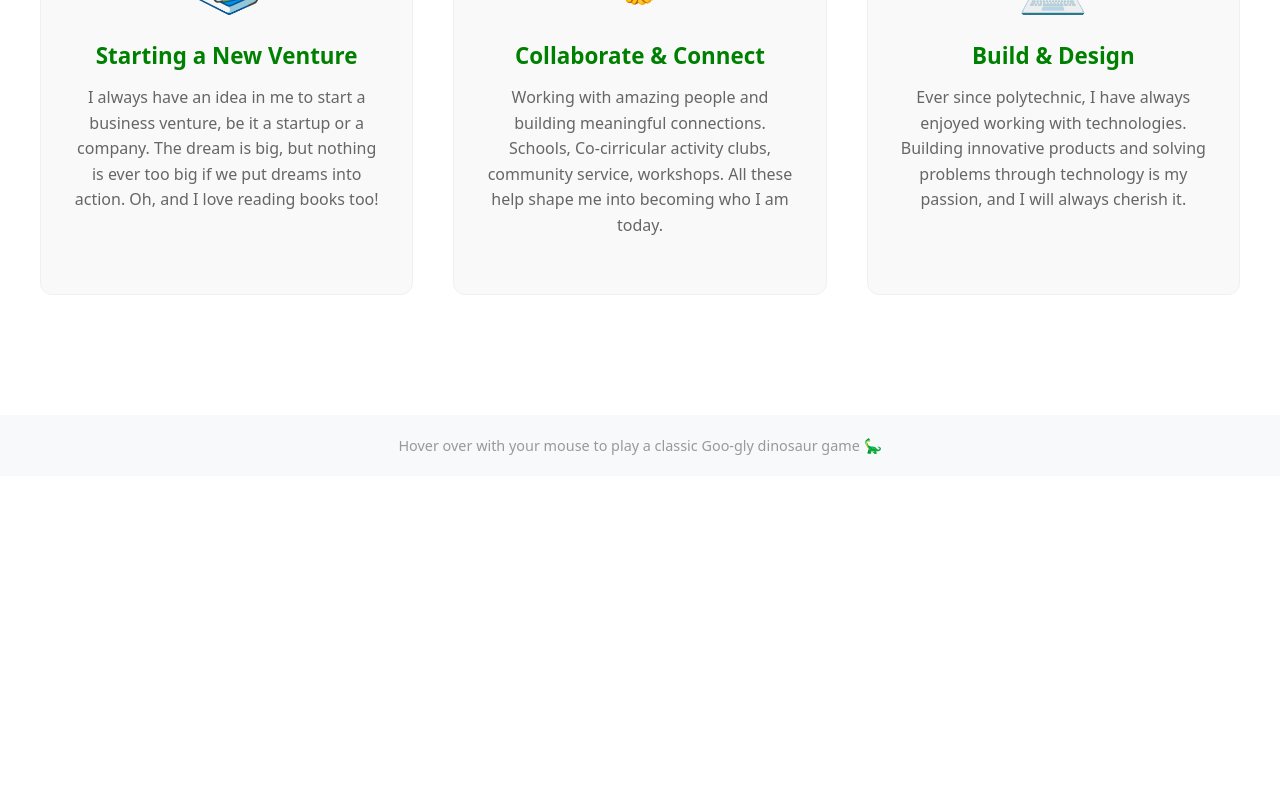
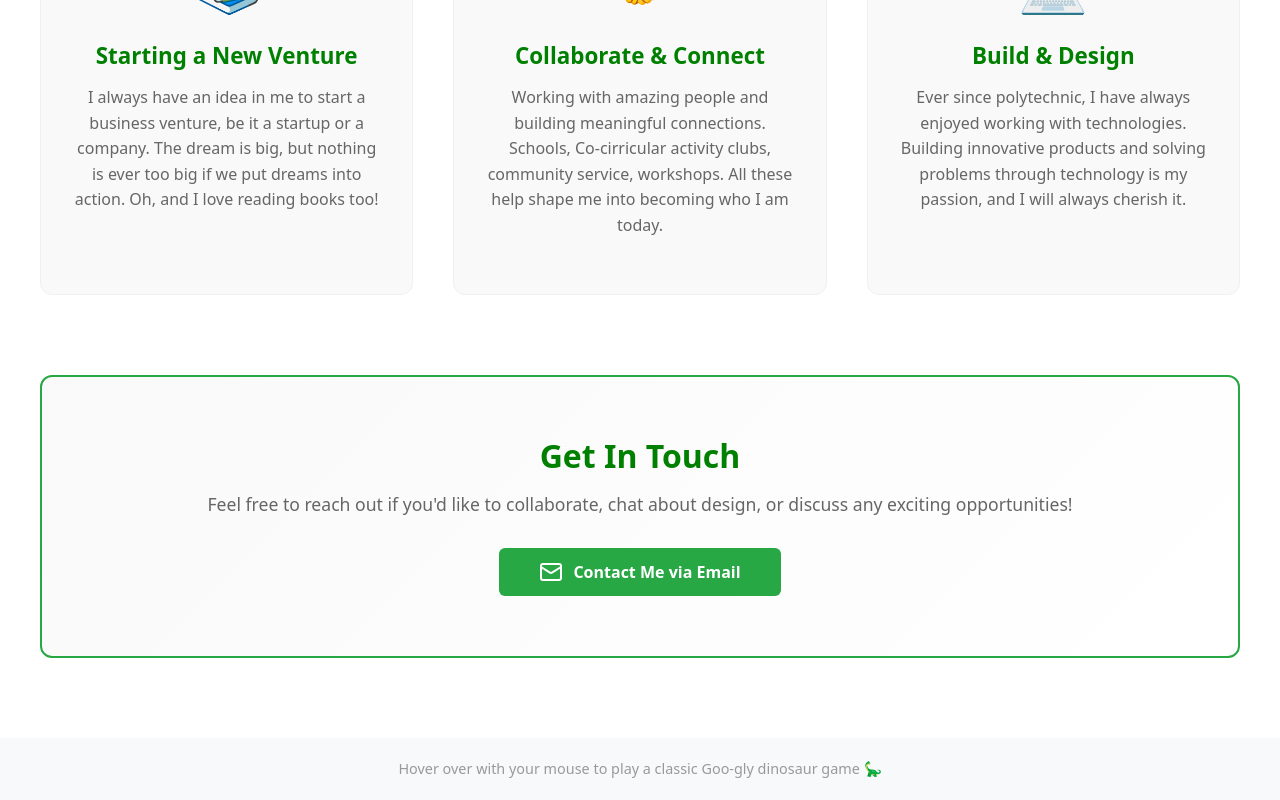
Before and after one commit to TeckYew/TeckYew.github.io, a Vue app: page /about in a window 1280 px wide. Shown: the part 2029-2829 px from the top of the page. Before the commit the page ends 2505 px from the top, so only its background shows below. Built offline with nearby package versions, Linux system fonts and the light colour scheme; no server answers; the database is empty; what vue-sweetalert2 would draw is missing.

Commit message:
Add GitHub and Tableau Public buttons to home page, add Contact Me section to About page, rename travel button to Technopreneurship Study Mission (London)

```diff
--- a/src/views/AboutMeView.vue
+++ b/src/views/AboutMeView.vue
@@ -32,7 +32,7 @@
             <h3>Explore & Travel</h3>
             <p>Back in January 2025, I went on a class trip to United Kingdom, London and a solo travel to Manchester and different parts of Europe (Belgium, Germany and Netherlands). The people, bookstores, food, and experience, all of these changed my point of view of the world.</p>
             <a href="https://www.linkedin.com/posts/smu-scis-technopreneurship-study-mission_tsm-london-2025-activity-7419562776085409794-Q_n6?utm_source=share&utm_medium=member_desktop&rcm=ACoAABPCGQ8BLzk9s9gW5mp8UMP3vihOYV2qCt4" target="_blank" rel="noopener noreferrer" style="display: inline-block; background: #0A66C2; color: white; padding: 8px 20px; border-radius: 6px; text-decoration: none; font-weight: 500; font-size: 0.9rem; transition: all 0.3s ease; margin-top: 10px;">
-              LinkedIn Post
+              Technopreneurship Study Mission (London)
             </a>
           </div>
 
@@ -71,6 +71,19 @@
             <h3>Build & Design</h3>
             <p>Ever since polytechnic, I have always enjoyed working with technologies. Building innovative products and solving problems through technology is my passion, and I will always cherish it.</p>
           </div>
+        </div>
+
+        <!-- Contact Me Section -->
+        <div class="contact-section">
+          <h2 class="contact-title">Get In Touch</h2>
+          <p class="contact-description">Feel free to reach out if you'd like to collaborate, chat about design, or discuss any exciting opportunities!</p>
+          <a href="mailto:teckyew2000@hotmail.com" class="contact-button">
+            <svg class="contact-icon" viewBox="0 0 24 24" fill="none" stroke="currentColor" stroke-width="2">
+              <rect x="2" y="4" width="20" height="16" rx="2"></rect>
+              <path d="m22 7-8.97 5.7a1.94 1.94 0 0 1-2.06 0L2 7"></path>
+            </svg>
+            Contact Me via Email
+          </a>
         </div>
       </div>
     </div>
@@ -273,6 +286,57 @@ export default {
   height: 20px;
 }
 
+/* Contact Section */
+.contact-section {
+  margin-top: 80px;
+  padding: 60px 40px;
+  text-align: center;
+  background: linear-gradient(135deg, #f9f9f9 0%, #ffffff 100%);
+  border-radius: 12px;
+  border: 2px solid #28a745;
+}
+
+.contact-title {
+  font-size: 2rem;
+  font-weight: 500;
+  color: #1a1a1a;
+  margin-bottom: 15px;
+}
+
+.contact-description {
+  font-size: 1.1rem;
+  color: #666;
+  margin-bottom: 30px;
+  line-height: 1.6;
+}
+
+.contact-button {
+  display: inline-flex;
+  align-items: center;
+  gap: 10px;
+  background-color: #28a745;
+  color: white;
+  padding: 12px 40px;
+  border-radius: 6px;
+  text-decoration: none;
+  font-weight: 600;
+  font-size: 1rem;
+  transition: all 0.3s ease;
+}
+
+.contact-button:hover {
+  background-color: #218838;
+  transform: translateY(-2px);
+  box-shadow: 0 8px 20px rgba(40, 167, 69, 0.3);
+  color: white;
+}
+
+.contact-icon {
+  width: 24px;
+  height: 24px;
+  stroke-width: 2;
+}
+
 /* Responsive Design */
 @media (max-width: 768px) {
   .hero-section {
@@ -308,6 +372,24 @@ export default {
   .interest-card h3 {
     font-size: 1.2rem;
   }
+
+  .contact-section {
+    padding: 40px 20px;
+    margin-top: 60px;
+  }
+
+  .contact-title {
+    font-size: 1.6rem;
+  }
+
+  .contact-description {
+    font-size: 1rem;
+  }
+
+  .contact-button {
+    padding: 10px 30px;
+    font-size: 0.95rem;
+  }
 }
 
 @media (max-width: 480px) {
@@ -327,5 +409,23 @@ export default {
   .interest-card {
     padding: 25px 15px;
   }
+
+  .contact-section {
+    padding: 30px 15px;
+    margin-top: 50px;
+  }
+
+  .contact-title {
+    font-size: 1.4rem;
+  }
+
+  .contact-description {
+    font-size: 0.95rem;
+  }
+
+  .contact-button {
+    padding: 10px 25px;
+    font-size: 0.9rem;
+  }
 }
 </style>
--- a/src/views/HomeView.vue
+++ b/src/views/HomeView.vue
@@ -21,6 +21,10 @@ import EventCard from '../components/Events/EventCard.vue'
         <div style="display: flex; gap: 15px; flex-wrap: wrap;">
           <a class="btn btn-success btn-lg" href="#featuredProjects" style="padding: 12px 30px; font-size: 1rem;">My Portfolio</a>
           <a class="btn btn-lg" href="https://www.linkedin.com/in/teck-yew/" target="_blank" style="padding: 12px 30px; font-size: 1rem; background-color: #0A66C2; color: white; border: none;">LinkedIn - Where the magic happens ✨</a>
+        </div>
+        <div style="display: flex; gap: 15px; flex-wrap: wrap; margin-top: 15px;">
+          <a class="btn btn-lg" href="https://github.com/TeckYew" target="_blank" style="padding: 12px 30px; font-size: 1rem; background-color: #333333; color: white; border: none;">Github</a>
+          <a class="btn btn-lg" href="https://public.tableau.com/app/profile/thong.teck.yew/vizzes" target="_blank" style="padding: 12px 30px; font-size: 1rem; background-color: #E97627; color: white; border: none;">Tableau Public</a>
         </div>
       </div>
     </div>
```
